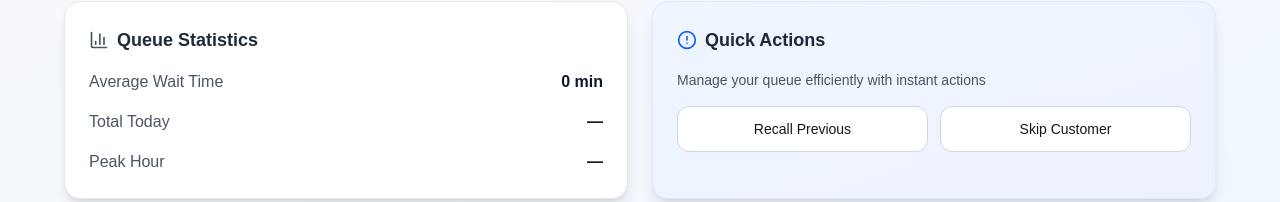
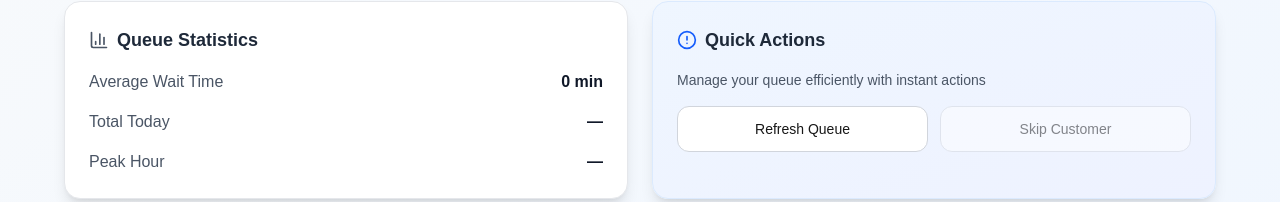
Before and after one commit to 00jackson/Q-Free-India, a Next.js app: page /dashboard in a window 1280 px wide. Shown: the part 413-615 px from the top of the page. Built offline with nearby package versions, Linux system fonts and the light colour scheme; no server answers.

Commit message:
Improve UI/UX

```diff
--- a/app/dashboard/page.tsx
+++ b/app/dashboard/page.tsx
@@ -17,6 +17,7 @@ export default function DashboardPage() {
     const [queue, setQueue] = useState<QueueEntry[]>([]);
     const [isServing, setIsServing] = useState(false);
     const [lastAction, setLastAction] = useState<{type: string, time: Date} | null>(null);
+    const [isRefreshing, setIsRefreshing] = useState(false);
 
     async function serveNext() {
         setIsServing(true);
@@ -34,12 +35,17 @@ export default function DashboardPage() {
     }
 
     async function loadInitialQueue() {
+        setIsRefreshing(true);
+        try {
             const res = await fetch(
                 `http://localhost:3000/api/queue/state/${SHOP_ID}`,
                 { cache: "no-store" }
             );
             const data = await res.json();
             setQueue(data.queue);
+        } finally {
+            setIsRefreshing(false);
+        }
     }
 
     async function removeUser(name: string) {
@@ -105,11 +111,12 @@ export default function DashboardPage() {
                             </p>
                         </div>
                         <button
-                            onClick={() => loadInitialQueue()}
-                            className="mt-4 md:mt-0 bg-white/20 hover:bg-white/30 backdrop-blur-sm px-4 py-2 rounded-lg flex items-center transition-colors"
+                            onClick={loadInitialQueue}
+                            disabled={isRefreshing}
+                            className="mt-4 md:mt-0 bg-white/20 hover:bg-white/30 disabled:opacity-60 backdrop-blur-sm px-4 py-2 rounded-lg flex items-center transition-colors"
                         >
-                            <RefreshCw className="h-4 w-4 mr-2" />
-                            Refresh
+                            <RefreshCw className={`h-4 w-4 mr-2 ${isRefreshing ? "animate-spin" : ""}`} />
+                            {isRefreshing ? "Refreshing..." : "Refresh"}
                         </button>
                     </div>
                 </div>
@@ -223,10 +230,17 @@ export default function DashboardPage() {
                             Manage your queue efficiently with instant actions
                         </p>
                         <div className="grid grid-cols-2 gap-3">
-                            <button className="bg-white border border-gray-300 hover:border-gray-400 rounded-xl p-3 text-sm font-medium transition-colors">
-                                Recall Previous
+                            <button
+                                onClick={loadInitialQueue}
+                                className="bg-white border border-gray-300 hover:border-gray-400 rounded-xl p-3 text-sm font-medium transition-colors"
+                            >
+                                Refresh Queue
                             </button>
-                            <button className="bg-white border border-gray-300 hover:border-gray-400 rounded-xl p-3 text-sm font-medium transition-colors">
+                            <button
+                                onClick={serveNext}
+                                disabled={queue.length === 0}
+                                className="bg-white border border-gray-300 hover:border-gray-400 disabled:opacity-50 rounded-xl p-3 text-sm font-medium transition-colors"
+                            >
                                 Skip Customer
                             </button>
                         </div>
```
Lines whose indentation alone changed are shown as unchanged.
